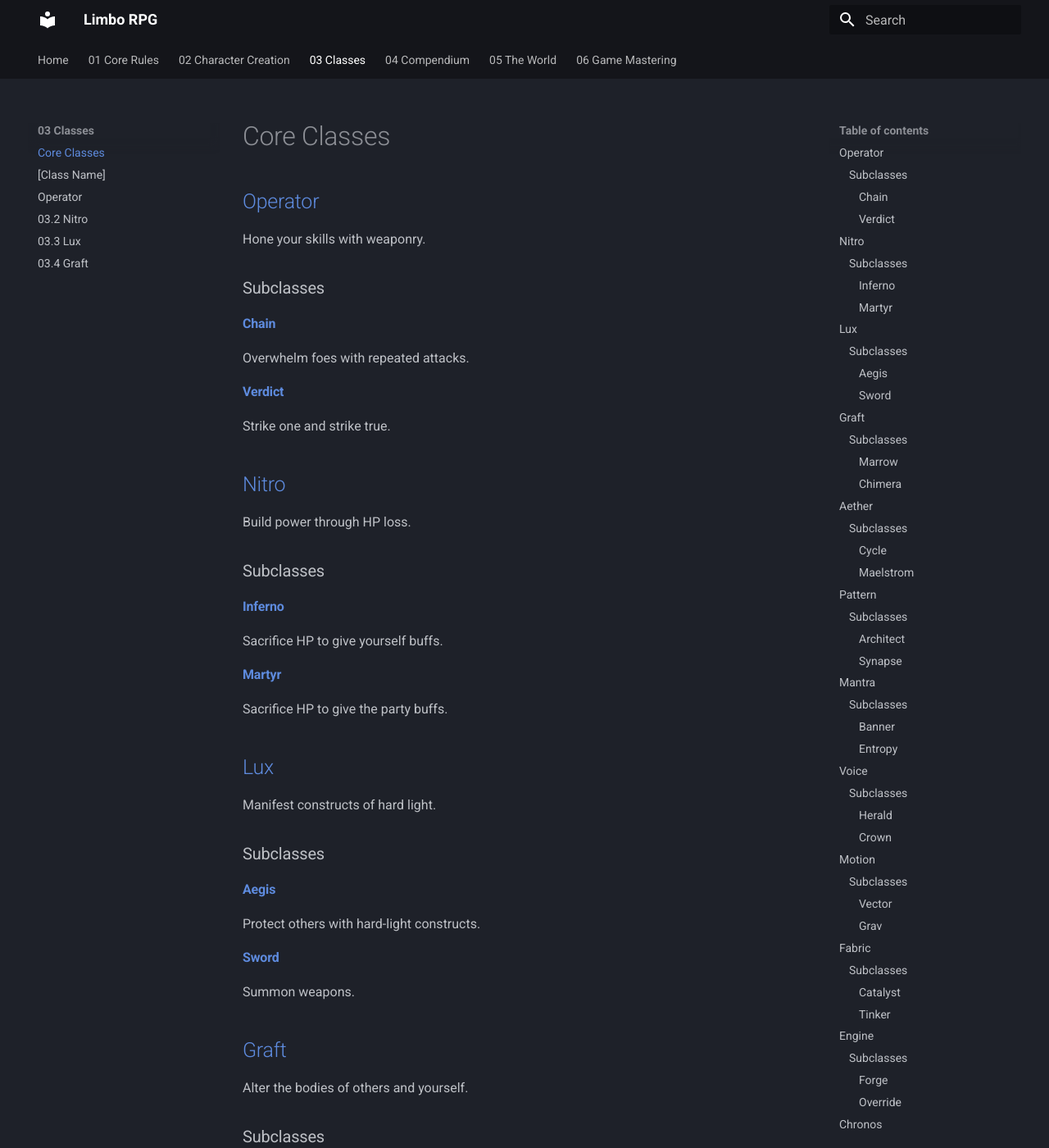
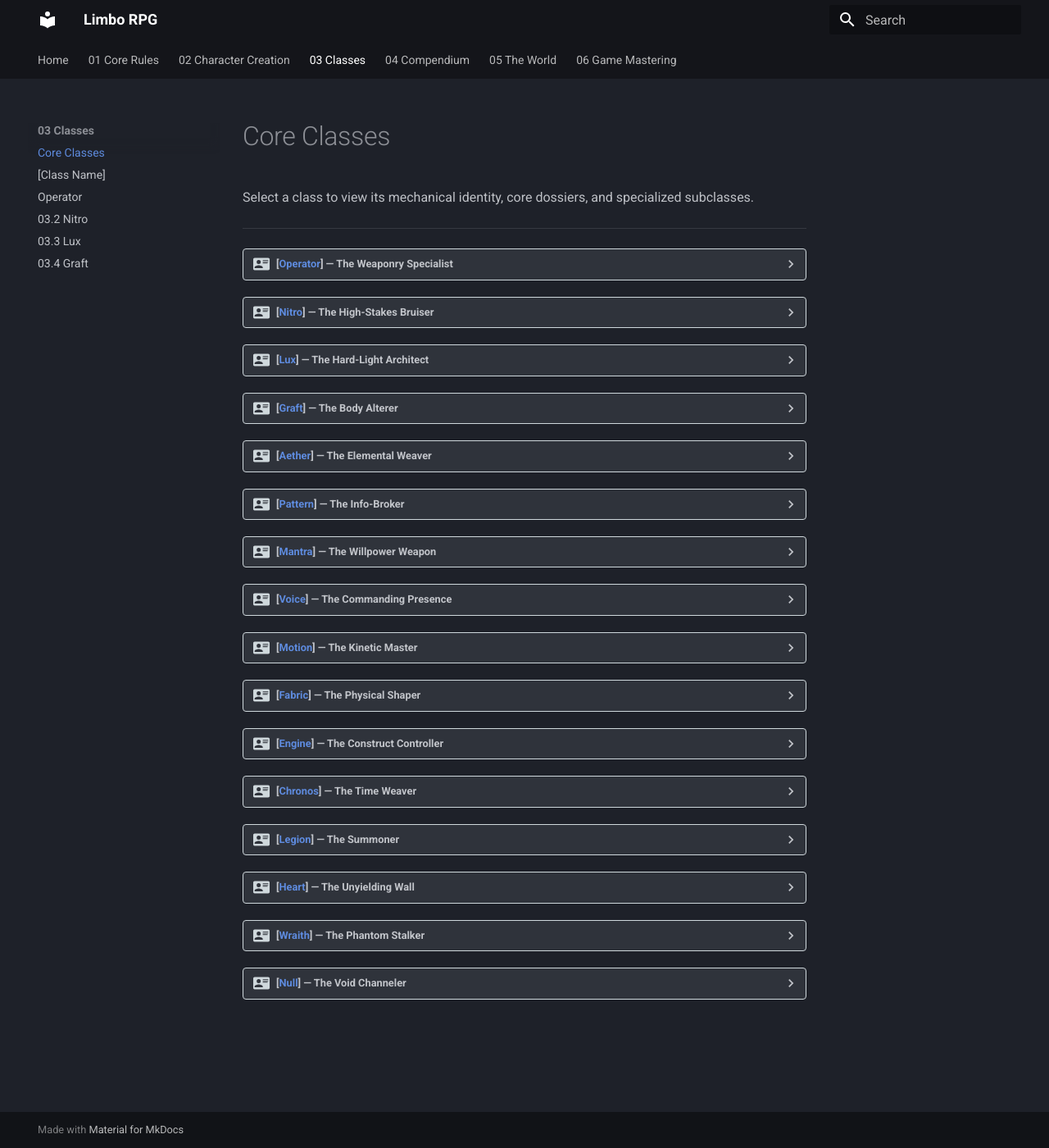
Before and after one commit to Bonfou/LimboRPG, an MkDocs documentation site: the page built from docs/03_Classes/index.md, in a window 1280 px wide and 1400 px high. Shown: the whole window at 82% size. Built offline with MkDocs 1.6.1 and Material for MkDocs 9.7.7, drawn with Linux system fonts in a browser that asks for light colours; some of the changed text lies outside the part shown.

Commit message:
Improve readability

```diff
--- a/docs/03_Classes/index.md
+++ b/docs/03_Classes/index.md
@@ -1,113 +1,100 @@
 # Core Classes
-## [Operator](../03_Classes/03.1_Operator.md)
-Hone your skills with weaponry.
-### Subclasses
-#### [Chain](../03_Classes/03.1_Operator.md#chain)
-Overwhelm foes with repeated attacks.
-#### [Verdict](../03_Classes/03.1_Operator.md#verdict)
-Strike one and strike true.
-## [Nitro](../03_Classes/03.2_Nitro.md)
-Build power through HP loss.
-### Subclasses
-#### [Inferno](../03_Classes/03.2_Nitro.md#inferno)
-Sacrifice HP to give yourself buffs.
-#### [Martyr](../03_Classes/03.2_Nitro.md#martyr)
-Sacrifice HP to give the party buffs.
-## [Lux](../03_Classes/03.3_Lux.md)
-Manifest constructs of hard light.
-### Subclasses
-#### [Aegis](../03_Classes/03.3_Lux.md#aegis)
-Protect others with hard-light constructs.
-#### [Sword](../03_Classes/03.3_Lux.md#sword)
-Summon weapons.
-## [Graft](../03_Classes/03.4_Graft.md)
-Alter the bodies of others and yourself.
-### Subclasses
-#### [Marrow](../03_Classes/03.4_Graft.md#marrow)
-Alter the bodies of other people, for better and worse.
-#### [Chimera](../03_Classes/03.4_Graft.md#chimera)
-Alter your own body to suit the situation.
-## [Aether](../03_Classes/03.5_Aether.md)
-Control the elements.
-### Subclasses
-#### [Cycle](../03_Classes/03.5_Aether.md#cycle)
-Choose an element, and excel in its use.
-#### [Maelstrom](../03_Classes/03.5_Aether.md#maelstrom)
-Use unpredictable wild magic effects.
-## [Pattern](../03_Classes/03.6_Pattern.md)
-Exercise control over information.
-### Subclasses
-#### [Architect](../03_Classes/03.6_Pattern.md#architect)
-Find the fundamental flaws in anything.
-#### [Synapse](../03_Classes/03.6_Pattern.md#synapse)
-Read and control the minds of others.
-## [Mantra](../03_Classes/03.7_Mantra.md)
-Use your own willpower as a weapon.
-### Subclasses
-#### [Banner](../03_Classes/03.7_Mantra.md#banner)
-Inspire allies and lead them in battle.
-#### [Entropy](../03_Classes/03.7_Mantra.md#entropy)
-Manipulate odds and luck.
-## [Voice](../03_Classes/03.8_Voice.md)
-Use social influence and command as your primary weapon.
-### Subclasses
-#### [Herald](../03_Classes/03.8_Voice.md#herald)
-Buff and coordinate allies with commands.
-#### [Crown](../03_Classes/03.8_Voice.md#crown)
-Control and debilitate enemies with sheer force of personality.
-## [Motion](../03_Classes/03.9_Motion.md)
-Manipulate the laws of physics.
-### Subclasses
-#### [Vector](../03_Classes/03.9_Motion.md#vector)
-Control vectors of motion.
-#### [Grav](../03_Classes/03.9_Motion.md#grav)
-Take command of gravity.
-## [Fabric](../03_Classes/03.10_Fabric.md)
-Control and shape the physical world around you.
-### Subclasses
-#### [Catalyst](../03_Classes/03.10_Fabric.md#catalyst)
-Brew potions and poisons.
-#### [Tinker](../03_Classes/03.10_Fabric.md#tinker)
-Create mechanical devices.
-## [Engine](../03_Classes/03.11_Engine.md)
-Create and control artificial constructs.
-### Subclasses
-#### [Forge](../03_Classes/03.11_Engine.md#forge)
-Buff allies' equipment and Moves.
-#### [Override](../03_Classes/03.11_Engine.md#override)
-Hijack and control existing technology.
-## [Chronos](../03_Classes/03.12_Chronos.md)
-Command the flow of time itself.
-### Subclasses
-#### [Oracle](../03_Classes/03.12_Chronos.md#oracle)
-See into the future.
-#### [Moment](../03_Classes/03.12_Chronos.md#moment)
-Control how time interacts with you personally.
-## [Legion](../03_Classes/03.13_Legion.md)
-Create and control summoned entities.
-### Subclasses
-#### [Crucible](../03_Classes/03.13_Legion.md#crucible)
-Create and weaponize your own familiar.
-#### [Anima](../03_Classes/03.13_Legion.md#anima)
-Control animals.
-## [Heart](../03_Classes/03.14_Heart.md)
-Endure incredible hardship and weaponize your own pain.
-### Subclasses
-#### [Bastion](../03_Classes/03.14_Heart.md#bastion)
-Reduce damage to protect your allies.
-#### [Rage](../03_Classes/03.14_Heart.md#rage)
-Grow in strength as allies are harmed.
-## [Wraith](../03_Classes/03.15_Wraith.md)
-Use stealth and speed to hunt.
-### Subclasses
-#### [Hollow](../03_Classes/03.15_Wraith.md#hollow)
-Hide from others, conceal your existence.
-#### [Mercury](../03_Classes/03.15_Wraith.md#mercury)
-Move faster than the eye can see.
-## [Null](../03_Classes/03.16_Null.md)
-Channel the emptiness of the Void between dimensions.
-### Subclasses
-#### [Stillness](../03_Classes/03.16_Null.md#stillness)
-Neutralize other Artifice, block sound and light.
-#### [Eraser](../03_Classes/03.16_Null.md#eraser)
-Remove your targets from existence.
+Select a class to view its mechanical identity, core dossiers, and specialized subclasses.
+
+---
+
+??? dossier "[[Operator](03.1_Operator.md)] — The Weaponry Specialist"
+    Hone your skills with weaponry to maintain pressure in a fight.
+
+    - **[[Chain](03.1_Operator.md#chain)]**: Overwhelm foes with a relentless barrage of repeated attacks.
+    - **[[Verdict](03.1_Operator.md#verdict)]**: Focus your resolve to strike once and strike true.
+
+??? dossier "[[Nitro](03.2_Nitro.md)] — The High-Stakes Bruiser"
+    Build overwhelming power by sacrificing your own safety and HP.
+
+    - **[[Inferno](03.2_Nitro.md#inferno)]**: Burn your own vitality to grant yourself powerful combat buffs.
+    - **[[Martyr](03.2_Nitro.md#martyr)]**: Sacrifice your HP to provide vital support and buffs to your party.
+
+??? dossier "[[Lux](03.3_Lux.md)] — The Hard-Light Architect"
+    Manifest and command physical constructs of solid light.
+
+    - **[[Aegis](03.3_Lux.md#aegis)]**: Deploy hard-light barriers to protect your allies from harm.
+    - **[[Sword](03.3_Lux.md#sword)]**: Summon crystalline weaponry to strike from unexpected angles.
+
+??? dossier "[[Graft](03.4_Graft.md)] — The Body Alterer"
+    Rewrite biological limits by altering your own form or the bodies of others.
+
+    - **[[Marrow](03.4_Graft.md#marrow)]**: Distort the biology of your targets, for better or for worse.
+    - **[[Chimera](03.4_Graft.md#chimera)]**: Mutate your own body to adapt to any combat situation.
+
+??? dossier "[[Aether](03.5_Aether.md)] — The Elemental Weaver"
+    Channel and control the raw elements of the multiverse.
+
+    - **[[Cycle](03.5_Aether.md#cycle)]**: Specialize in a single element to master its destructive potential.
+    - **[[Maelstrom](03.5_Aether.md#maelstrom)]**: Unleash unpredictable and volatile wild magic effects.
+
+??? dossier "[[Pattern](03.6_Pattern.md)] — The Info-Broker"
+    Exercise absolute control over information and neural pathways.
+
+    - **[[Architect](03.6_Pattern.md#architect)]**: Analyze systems and entities to find their fundamental flaws.
+    - **[[Synapse](03.6_Pattern.md#synapse)]**: Invade and manipulate the minds of your enemies.
+
+??? dossier "[[Mantra](03.7_Mantra.md)] — The Willpower Weapon"
+    Weaponize your own internal resolve and manipulate the threads of fate.
+
+    - **[[Banner](03.7_Mantra.md#banner)]**: Lead from the front, inspiring allies with your sheer presence.
+    - **[[Entropy](03.7_Mantra.md#entropy)]**: Distort the laws of probability to manipulate luck and odds.
+
+??? dossier "[[Voice](03.8_Voice.md)] — The Commanding Presence"
+    Use social influence and commands as your primary weapon of war.
+
+    - **[[Herald](03.8_Voice.md#herald)]**: Coordinate your party with tactical buffs and battlefield commands.
+    - **[[Crown](03.8_Voice.md#crown)]**: Debilitate foes through the sheer weight of your personality.
+
+??? dossier "[[Motion](03.9_Motion.md)] — The Kinetic Master"
+    Manipulate the fundamental laws of physics to control movement.
+
+    - **[[Vector](03.9_Motion.md#vector)]**: Alter the speed and direction of physical objects and entities.
+    - **[[Grav](03.9_Motion.md#grav)]**: Take absolute command over local gravity wells.
+
+??? dossier "[[Fabric](03.10_Fabric.md)] — The Physical Shaper"
+    Control and reshape the physical world and its chemical properties.
+
+    - **[[Catalyst](03.10_Fabric.md#catalyst)]**: Brew potent potions and lethal toxins in the heat of battle.
+    - **[[Tinker](03.10_Fabric.md#tinker)]**: Rapidly create and deploy mechanical devices and traps.
+
+??? dossier "[[Engine](03.11_Engine.md)] — The Construct Controller"
+    Create, hijack, and enhance artificial technology and constructs.
+
+    - **[[Forge](03.11_Engine.md#forge)]**: Buff allies' gear and enhance the effectiveness of their Moves.
+    - **[[Override](03.11_Engine.md#override)]**: Hijack and turn enemy technology against its owners.
+
+??? dossier "[[Chronos](03.12_Chronos.md)] — The Time Weaver"
+    Command the flow of time itself to gain a tactical edge.
+
+    - **[[Oracle](03.12_Chronos.md#oracle)]**: Peer into the immediate future to anticipate enemy actions.
+    - **[[Moment](03.12_Chronos.md#moment)]**: Accelerate or decelerate your own personal time stream.
+
+??? dossier "[[Legion](03.13_Legion.md)] — The Summoner"
+    Command summoned entities and biological thralls.
+
+    - **[[Crucible](03.13_Legion.md#crucible)]**: Create and weaponize a unique, personal familiar.
+    - **[[Anima](03.13_Legion.md#anima)]**: Bend the animals of Limbo and the Void to your will.
+
+??? dossier "[[Heart](03.14_Heart.md)] — The Unyielding Wall"
+    Endure incredible hardship and turn your own pain into power.
+
+    - **[[Bastion](03.14_Heart.md#bastion)]**: Sacrifice your own safety to mitigate damage for your allies.
+    - **[[Rage](03.14_Heart.md#rage)]**: Grow in physical strength as your allies suffer harm.
+
+??? dossier "[[Wraith](03.15_Wraith.md)] — The Phantom Stalker"
+    Utilize superior stealth and blinding speed to hunt your prey.
+
+    - **[[Hollow](03.15_Wraith.md#hollow)]**: Vanish from sight and erase your existence from the senses of others.
+    - **[[Mercury](03.15_Wraith.md#mercury)]**: Strike and move at speeds that defy the human eye.
+
+??? dossier "[[Null](03.16_Null.md)] — The Void Channeler"
+    Channel the absolute emptiness of the Void to erase existence.
+
+    - **[[Stillness](03.16_Null.md#stillness)]**: Neutralize Artifice and silence the world around you.
+    - **[[Eraser](03.16_Null.md#eraser)]**: Permanently remove your targets from the physical plane.
```
